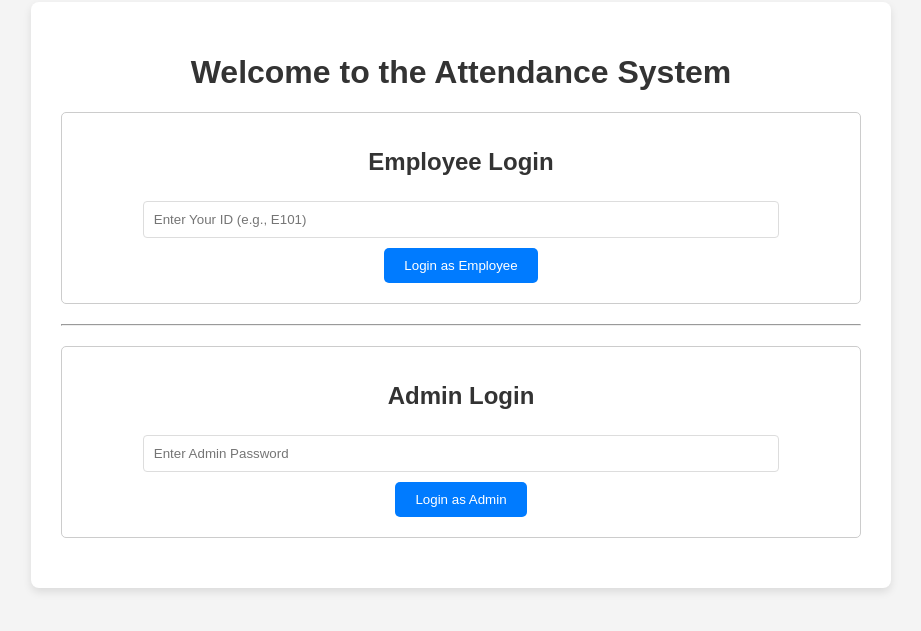
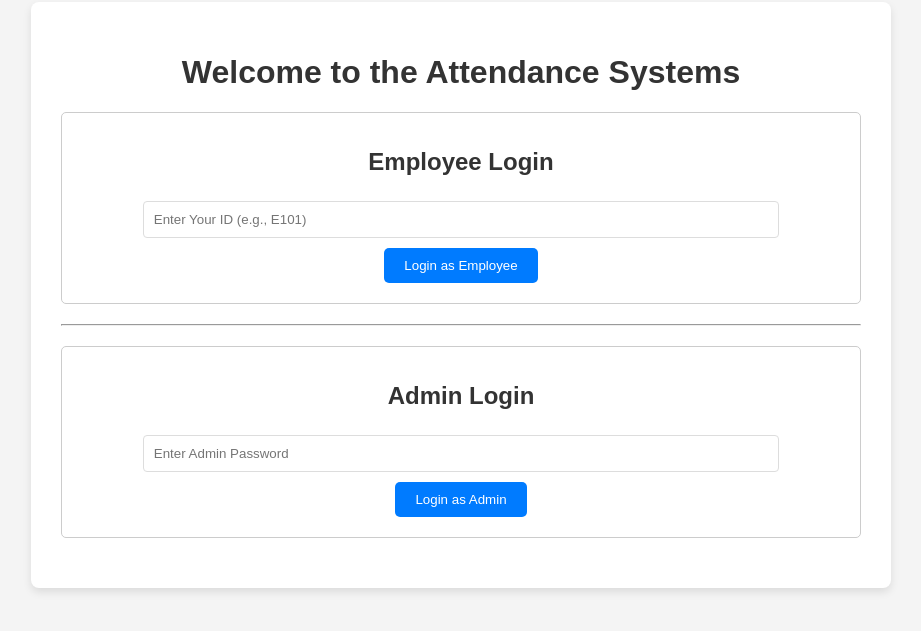
Before and after one commit to Bhavaniprasad740/Attendence-_-project, a plain HTML site: page index.html in a window 1280 px wide. Shown: the part 105-736 px from the top of the page, without its empty margins (179-1100 px from the left). Drawn offline with Linux system fonts and the light colour scheme.

Commit message:
test change

```diff
--- a/index.html
+++ b/index.html
@@ -8,7 +8,7 @@
 </head>
 <body>
     <div class="container">
-        <h1>Welcome to the Attendance System</h1>
+        <h1>Welcome to the Attendance Systems</h1>
 
         <div class="login-box">
             <h2>Employee Login</h2>
```
